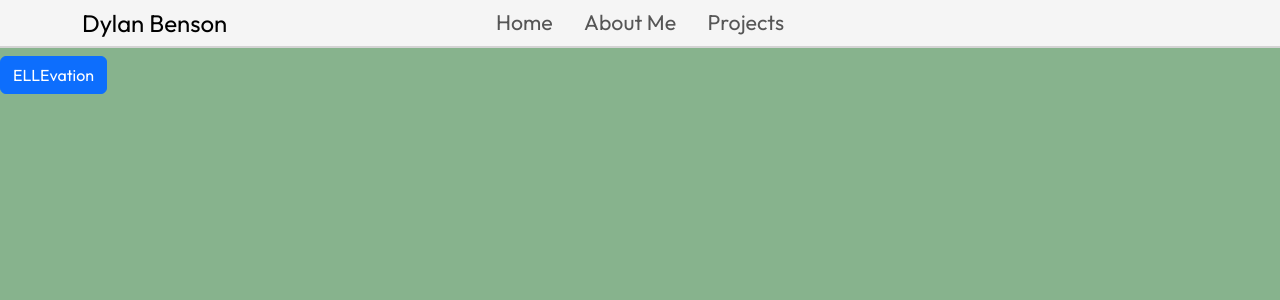
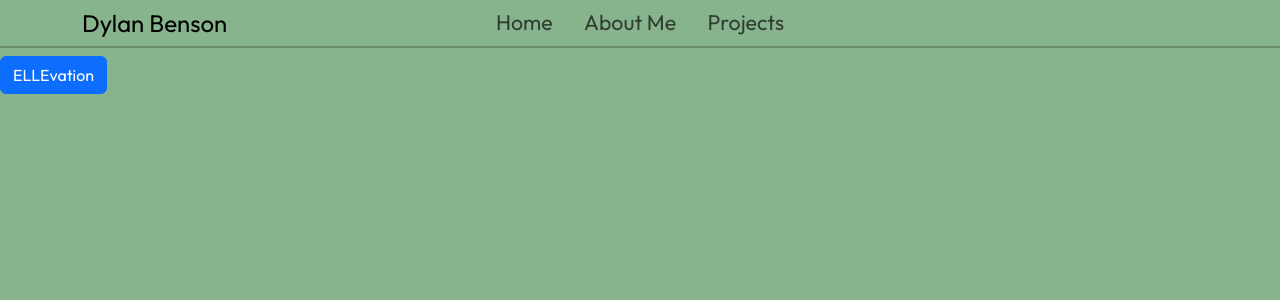
Before and after one commit to benson-dylan/portfolio-website, a React (Create React App) app in the folder my-app/: page /portfolio-website/projects in a window 1280 px wide. Shown: the top 300 px of the page. Built offline with nearby package versions, Linux system fonts and the light colour scheme.

Commit message:
Changed colors

```diff
--- a/my-app/src/styles/index.css
+++ b/my-app/src/styles/index.css
@@ -21,7 +21,7 @@
     min-height: 100vh;
     max-height: 100vh;
     width: 100%;
-    background-color: whitesmoke;
+    background-color: var(--cambridge-blue);
     display: flex;
     flex-direction: row;
     justify-content: center;
@@ -52,7 +52,8 @@
     align-items: center;
     padding: 25px 20px;
     border-radius: 20px;
-    box-shadow: 0px 0px 20px lightgray;
+    box-shadow: 0px 0px 20px rgba(0, 0, 0, 0.2);
+    background-color: rgba(255, 255, 255, 0.1);
 }
 
 #HomeLeftContainer span
@@ -89,10 +90,11 @@
     height: 28vh;
     width: 55vw;
     border-radius: 20px;
-    box-shadow: 0px 0px 20px lightgray;
+    box-shadow: 0px 0px 20px rgba(0, 0, 0, 0.2);
     display: flex;
     align-items: center;
     justify-content: center;
+    background-color: rgba(255, 255, 255, 0.1);
 }
 
 #HomePageImg
@@ -115,8 +117,8 @@
 {
     width: 100%;
     height: 6vh;
-    background-color: whitesmoke;
-    border-bottom: 1px solid lightgray;
+    background-color: var(--cambridge-blue);
+    border-bottom: 1px solid rgba(0, 0, 0, 0.2);
     border-width: 2px;
 }
 
```
